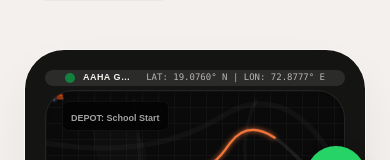
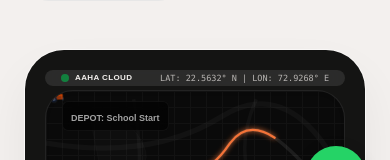
Before and after one commit to aahatec/aahatec, a React (Vite) app: page / in a window 390 px wide. Shown: the part 614-774 px from the top of the page. Built offline with nearby package versions, Linux system fonts and the light colour scheme; a web font is replaced by a local one.

Commit message:
Animate latitude/longitude coordinates to match bus path transit loop and improve viewport responsiveness

```diff
--- a/src/components/Hero.tsx
+++ b/src/components/Hero.tsx
@@ -36,6 +36,19 @@ export default function Hero({ onExploreProducts, onEstimateCost }: HeroProps) {
   // ADAS Alerts Logs: 1 critical during obstacle approach (4.5s to 6.5s)
   const isCritical = elapsed >= 4.5 && elapsed < 6.5;
   const criticalLogs = isCritical ? 1 : 0;
+
+  // Dynamic GPS Coordinates: interpolate between Depot (22.5560° N, 72.9150° E) and Anand Hub (22.5645° N, 72.9289° E)
+  let currentLat = "22.5560";
+  let currentLon = "72.9150";
+
+  if (elapsed < 8.0) {
+    const ratio = elapsed / 8.0;
+    currentLat = (22.5560 + ratio * (22.5645 - 22.5560)).toFixed(4);
+    currentLon = (72.9150 + ratio * (72.9289 - 72.9150)).toFixed(4);
+  } else if (elapsed < 9.0) {
+    currentLat = "22.5645";
+    currentLon = "72.9289";
+  }
 
   // ADAS Warning Alert Pill configuration
   let alertText = "ADAS: SCANNING ROAD - SYSTEM SAFE";
@@ -122,12 +135,17 @@ export default function Hero({ onExploreProducts, onEstimateCost }: HeroProps) {
               <div className="absolute inset-0 bg-[#141413] flex flex-col justify-between p-5 md:p-6 text-canvas-cream">
 
                  {/* Dashboard Header */}
-                <div className="flex justify-between items-center bg-white/10 backdrop-blur-md rounded-full px-5 py-2 gap-3 overflow-hidden">
-                  <div className="flex items-center gap-2 min-w-0">
-                    <span className="w-2.5 h-2.5 rounded-full bg-green-500 animate-pulse flex-shrink-0"></span>
-                    <span className="text-[9px] sm:text-xs font-semibold uppercase tracking-wider whitespace-nowrap truncate">AAHA GPS CLOUD CONNECT</span>
+                <div className="flex justify-between items-center bg-white/10 backdrop-blur-md rounded-full px-4 py-2 gap-2 overflow-hidden w-full">
+                  <div className="flex items-center gap-1.5 min-w-0">
+                    <span className="w-2 h-2 rounded-full bg-green-500 animate-pulse flex-shrink-0"></span>
+                    {/* Responsive title text to prevent overlapping on narrow viewports */}
+                    <span className="text-[8px] sm:text-xs font-semibold uppercase tracking-wider whitespace-nowrap truncate hidden min-[360px]:inline">AAHA CLOUD</span>
+                    <span className="text-[8px] sm:text-xs font-semibold uppercase tracking-wider whitespace-nowrap truncate min-[360px]:hidden inline">AAHA</span>
                   </div>
-                  <span className="text-[9px] sm:text-xs text-canvas-cream/70 font-mono whitespace-nowrap flex-shrink-0">LAT: 19.0760° N | LON: 72.8777° E</span>
+                  {/* Dynamic live coordinates with responsive font size to adapt to mobile screens */}
+                  <span className="text-[7.5px] min-[360px]:text-[8.5px] sm:text-xs text-canvas-cream/70 font-mono whitespace-nowrap flex-shrink-0">
+                    LAT: {currentLat}° N | LON: {currentLon}° E
+                  </span>
                 </div>
 
                 {/* Big Dashboard Visuals - Live Route Map Tracker */}
```
